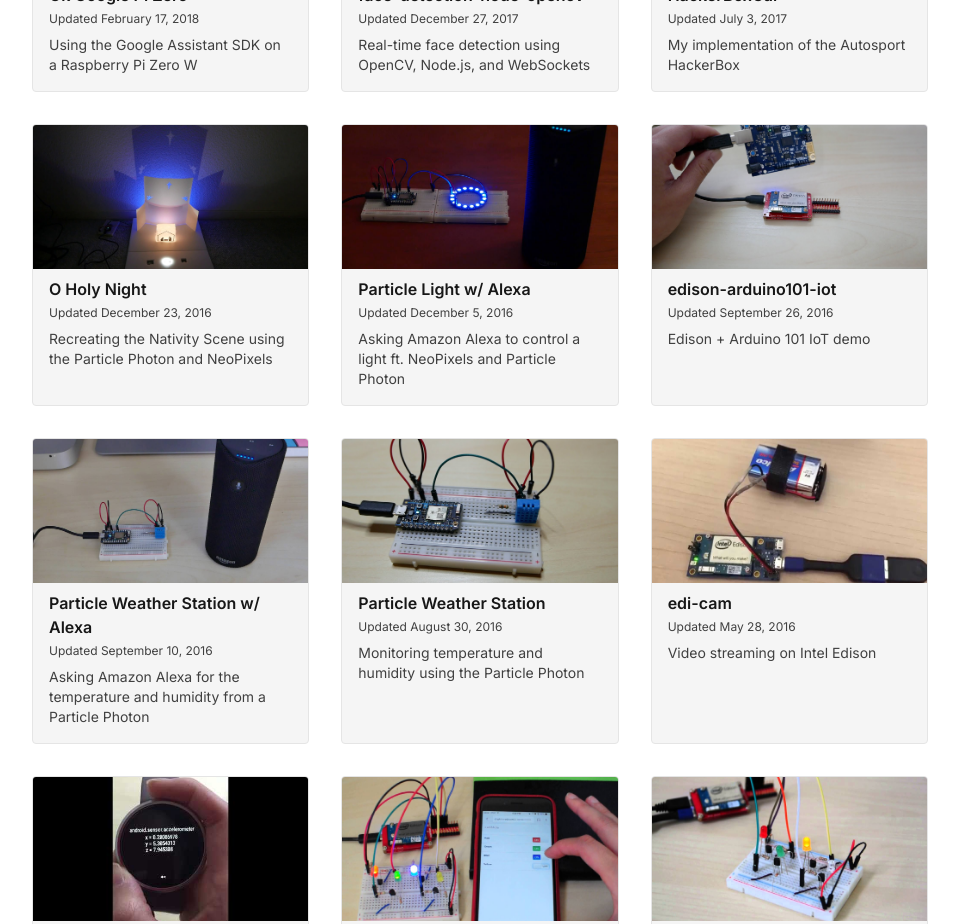
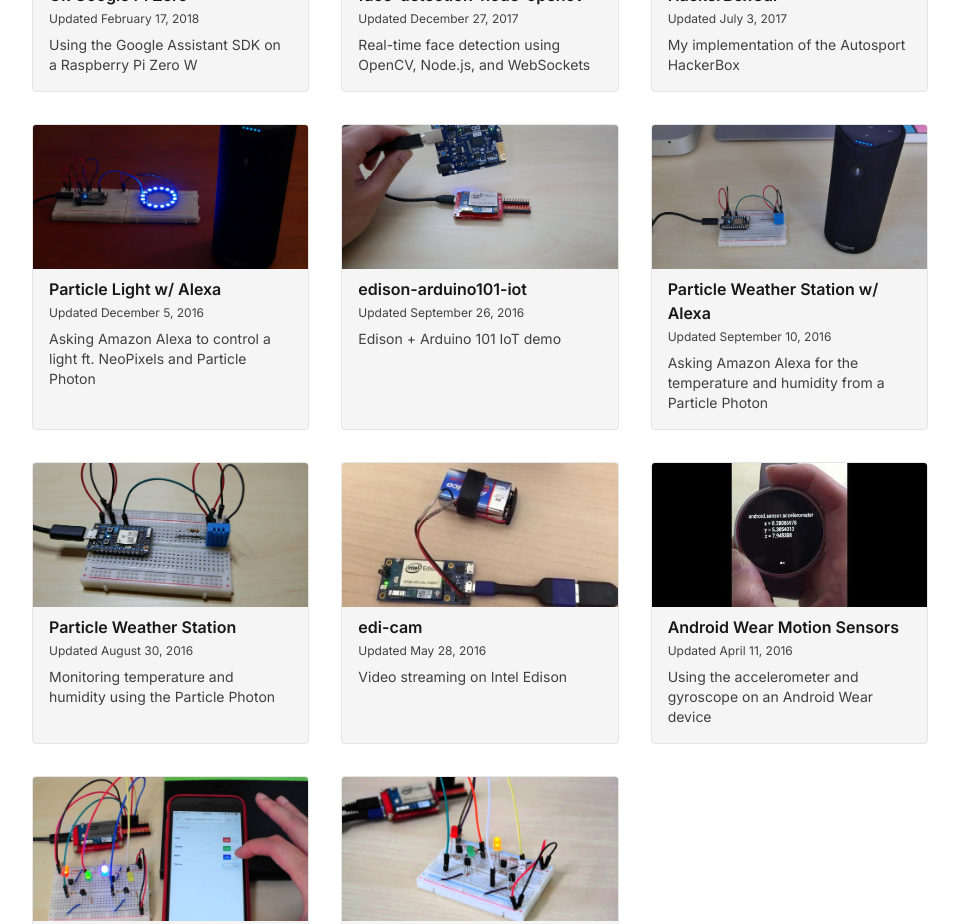
Before and after one commit to estherjk/esthermakes.tech, a Next.js app: page /projects in a window 1280 px wide. Shown: the part 1080-2004 px from the top of the page, without its empty margins (160-1119 px from the left). Built offline with nearby package versions, Linux system fonts and the light colour scheme; some icons are missing.

Commit message:
Remove project

```diff
--- a/src/data/projects.ts
+++ b/src/data/projects.ts
@@ -89,13 +89,6 @@ export const projects: Project[] = [
     dateUpdated: '2019-11-08',
   },
   {
-    title: 'O Holy Night',
-    image: '/images/projects/o-holy-night.jpg',
-    description: 'Recreating the Nativity Scene using the Particle Photon and NeoPixels',
-    url: 'https://github.com/estherjk/o-holy-night',
-    dateUpdated: '2016-12-23',
-  },
-  {
     title: 'Ok Google Pi Zero',
     image: '/images/projects/ok-google-pi-zero.jpg',
     description: 'Using the Google Assistant SDK on a Raspberry Pi Zero W',
```
